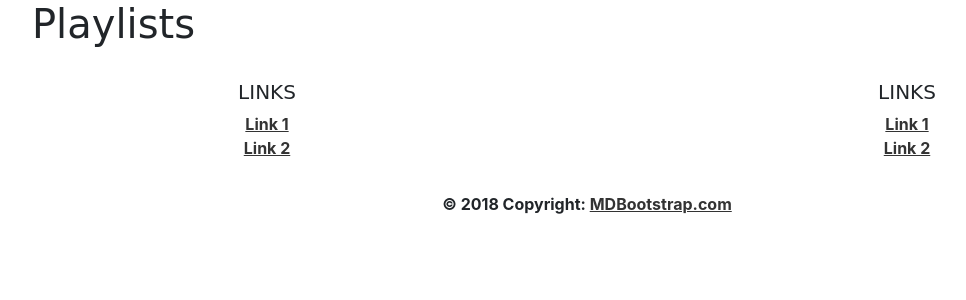
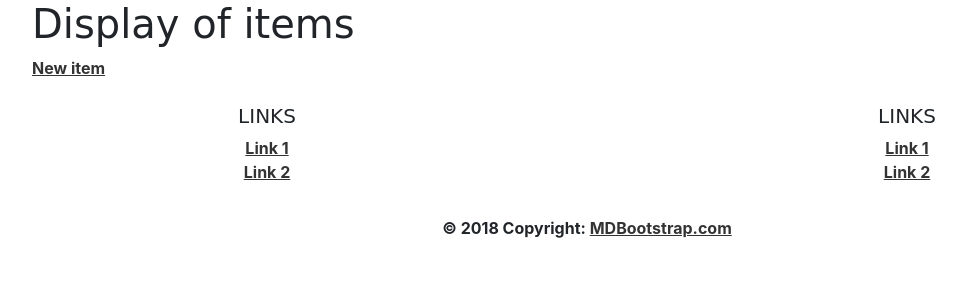
Before and after one commit to ChrisBarnes7404/Contractor-Project, a Flask app: template templates/item_index.html in a window 1280 px wide. Shown: the part 60-360 px from the top of the page, without its empty margins (53-1019 px from the left). Run offline with Flask 2, Linux system fonts and the light colour scheme; the template is opened without the code that fills it, so the values that code supplies are empty; some libraries are stand-ins or nearby versions; some web fonts are replaced.

Commit message:
seperated footer,adjusted main display

```diff
--- a/app.py
+++ b/app.py
@@ -18,14 +18,36 @@ def items_index():
     """Return homepage."""
     """Show all items."""
     #return render_template('index.html')
-    return render_template('index.html', items=items.find())
+    return render_template('item_index.html', items=items.find())
 
 # CREATE NEW
-@app.route('/item/new')
+@app.route('/new/item')
 def items_new():
     """Create a new item."""
 #    return render_template('new_item.html')
     return render_template('new_item.html', item={}, title='New Item')
+
+# EDIT
+@app.route('/items/<item_id>/edit')
+def items_edit(item_id):
+    """Show the edit form for a item."""
+    item = items.find_one({'_id': ObjectId(item_id)})
+    return render_template('items_edit.html', item=item, title='Edit item')
+
+# UPDATE
+@app.route('/items/<item_id>', methods=['POST'])
+def items_update(item_id):
+    """Submit an edited item."""
+    updated_item = {
+        'title': request.form.get('title'),
+        'description': request.form.get('description'),
+        'videos': request.form.get('videos').split(),
+        'ratings': request.form.get('ratings')
+    }
+    items.update_one(
+        {'_id': ObjectId(item_id)},
+        {'$set': updated_item})
+    return redirect(url_for('items_show', item_id=item_id))
 
 # DISPLAY/SHOW
 @app.route('/items', methods=['POST'])
@@ -47,5 +69,36 @@ def items_submit():
 def show_items(item_id):
     """Show a single item."""
     item = items.find_one({'_id': ObjectId(item_id)})
-    item_comments = comments.find({'item_id': ObjectId(item_id)})
-    return render_template('show_item.html', item=item, comments=item_comments)
+    #item_comments = comments.find({'item_id': ObjectId(item_id)})
+   # return render_template('show_item.html', item=item, comments=item_comments)
+    return render_template('show_item.html', item=item)
+
+@app.route('/items/<item_id>/delete', methods=['POST'])
+def items_delete(item_id):
+    """Delete one item."""
+    items.delete_one({'_id': ObjectId(item_id)})
+    return redirect(url_for('items_index'))
+
+########## COMMENT ROUTES ##########
+@app.route('/items/comments', methods=['POST'])
+def comments_new():
+    """Submit a new comment."""
+    comment = {
+        'title': request.form.get('title'),
+        'content': request.form.get('content'),
+        'item_id': ObjectId(request.form.get('item_id'))
+    }
+    print(comment)
+    comment_id = comments.insert_one(comment).inserted_id
+    return redirect(url_for('items_show', item_id=request.form.get('item_id')))
+
+@app.route('/items/comments/<comment_id>', methods=['POST'])
+def comments_delete(comment_id):
+    """Action to delete a comment."""
+    comment = comments.find_one({'_id': ObjectId(comment_id)})
+    comments.delete_one({'_id': ObjectId(comment_id)})
+    return redirect(url_for('items_show', item_id=comment.get('item_id')))
+
+
+if __name__ == '__main__':
+  app.run(debug=True, host='0.0.0.0', port=os.environ.get('PORT', 5000))
--- a/templates/base.html
+++ b/templates/base.html
@@ -19,31 +19,7 @@
         {% endblock %}
     </div>
 
-    <!-- Footer -->
-    <footer class='page-footer font-small blue pt-4'>
-        <div class='container-fluid text-center'>
-            <div class='row'>
-                <hr class='clearfix w-100 d-md-none pb-3'>
-                <div class='col-md-6 mb-md-0 mb-3'>
-                    <h5 class='text-uppercase'>Links</h5>
-                    <ul class='list-unstyled'>
-                        <li><a href='#!'>Link 1</a></li>
-                        <li><a href='#!'>Link 2</a></li>
-                    </ul>
-                </div>
-                <div class='col-md-6 mb-md-0 mb-3'>
-                    <h5 class='text-uppercase'>Links</h5>
-                    <ul class='list-unstyled'>
-                        <li><a href='#!'>Link 1</a></li>
-                        <li><a href='#!'>Link 2</a></li>
-                    </ul>
-                </div>
-            </div>
-        </div>
-        <div class='footer-copyright text-center py-3'>© 2018 Copyright:
-            <a href='https://mdbootstrap.com/education/bootstrap/'> MDBootstrap.com</a>
-        </div>
-    </footer>
+    {% include 'partials/footer.html' %}
 
     <!-- Latest compiled and minified JavaScript -->
     <script src='https://maxcdn.bootstrapcdn.com/bootstrap/3.3.7/js/bootstrap.min.js'></script>
--- a/templates/item_index.html
+++ b/templates/item_index.html
@@ -1,12 +1,12 @@
-<!-- templates/playlists_index.html -->
+<!-- templates/items_index.html -->
 {% extends 'base.html' %}
 
 {% block content %}
-<h1>Playlists</h1>
+<h1>Display of items</h1>
 
-<!-- <a href='/playlists/new'>New item</a> -->
+<a href='/new/item'>New item</a>
 <div class='row'>
-    {% for item in playlists %}
+    {% for item in items %}
     <div class='col-md-3'>
         <div class="card">
             <div class="card-body">
--- a/templates/new_item.html
+++ b/templates/new_item.html
@@ -8,7 +8,7 @@
             {% include 'partials/item_form.html' %}
             <!-- BUTTON -->
             <div>
-                <button type='cancel'>Cancel</button>
+                <button type="button" class="btn btn-primary" onclick="window.location.href='/'">Cancel</button>
                 <button class='btn btn-primary' type='submit'>Save item</button>
             </div>
         </form>
--- /dev/null
+++ b/templates/partials/footer.html
@@ -0,0 +1,25 @@
+<!-- Footer -->
+<footer class='page-footer font-small blue pt-4'>
+    <div class='container-fluid text-center'>
+        <div class='row'>
+            <hr class='clearfix w-100 d-md-none pb-3'>
+            <div class='col-md-6 mb-md-0 mb-3'>
+                <h5 class='text-uppercase'>Links</h5>
+                <ul class='list-unstyled'>
+                    <li><a href='#!'>Link 1</a></li>
+                    <li><a href='#!'>Link 2</a></li>
+                </ul>
+            </div>
+            <div class='col-md-6 mb-md-0 mb-3'>
+                <h5 class='text-uppercase'>Links</h5>
+                <ul class='list-unstyled'>
+                    <li><a href='#!'>Link 1</a></li>
+                    <li><a href='#!'>Link 2</a></li>
+                </ul>
+            </div>
+        </div>
+    </div>
+    <div class='footer-copyright text-center py-3'>© 2018 Copyright:
+        <a href='https://mdbootstrap.com/education/bootstrap/'> MDBootstrap.com</a>
+    </div>
+</footer>
--- a/templates/partials/item_form.html
+++ b/templates/partials/item_form.html
@@ -12,8 +12,7 @@
     <!-- DESCRIPTION -->
     <div class='form-group'>
         <label for='description'>Description</label><br>
-        <input class='form-control' id='description' type='text' name='description'
-            value='{{ item.description }}' />
+        <input class='form-control' id='description' type='text' name='description' value='{{ item.description }}' />
     </div>
 
     <!-- DESCRIPTION
--- a/templates/partials/navbar.html
+++ b/templates/partials/navbar.html
@@ -4,7 +4,7 @@
             <a class='navbar-brand' href='/'>Shopping</a>
         </div>
         <div class='pull-right'>
-            <a href='/item/new' class='btn btn-default navbar-btn'>New Items</a>
+            <a href='/new/item' class='btn btn-default navbar-btn'>New Items</a>
         </div>
     </div>
 </nav>
```
Also changed, not shown: templates/show_item.html (+0 -8 lines).
